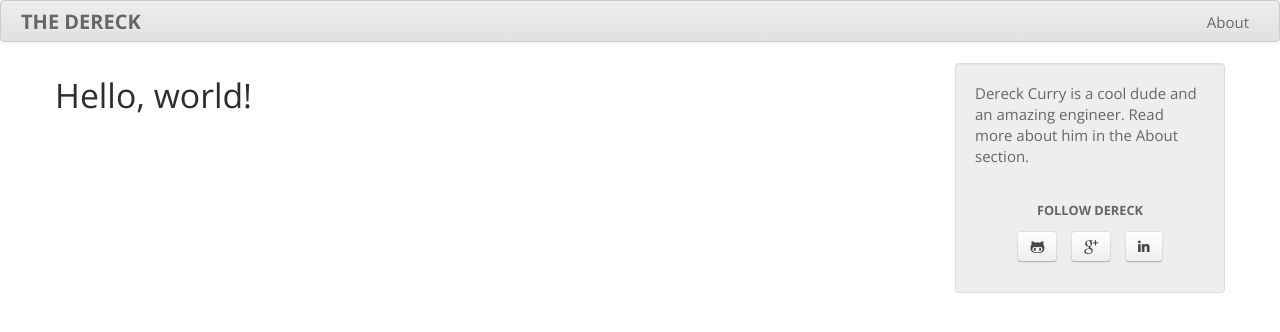
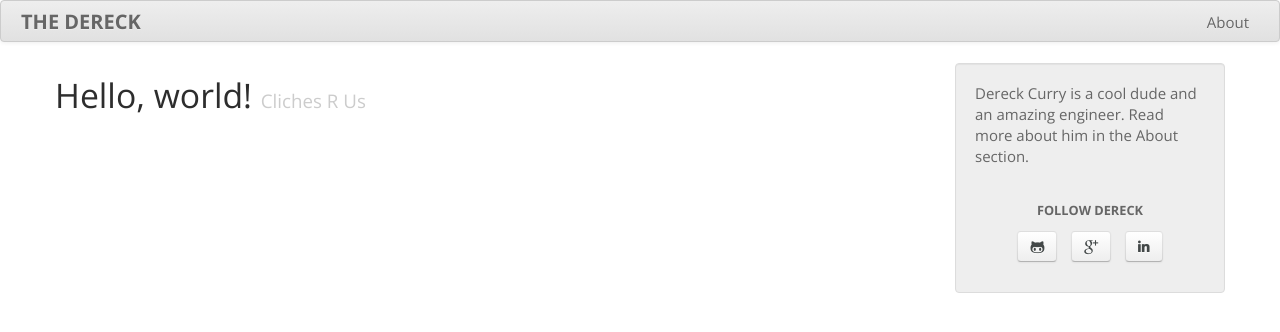
Before and after one commit to thedereck/thedereck.github.com, a Jekyll site: the page built from index.html, in a window 1280 px wide. Shown: the top 332 px of the page. Built offline with Jekyll 4.4.1, drawn with Linux system fonts in a browser that asks for light colours.

Commit message:
Blog title and subtext formatting.

```diff
--- a/index.html
+++ b/index.html
@@ -5,5 +5,5 @@ exclude: true
 ---
 
 {% for p in site.posts %}
-	<h2>{{ p.title }}</h2>
+	<h2>{{ p.title }} <small>{{ p.subtext }}</small></h2>
 {% endfor %}
```
Also changed, not shown: _posts/2013-03-03-hello-world.md (+1 -0 lines).
